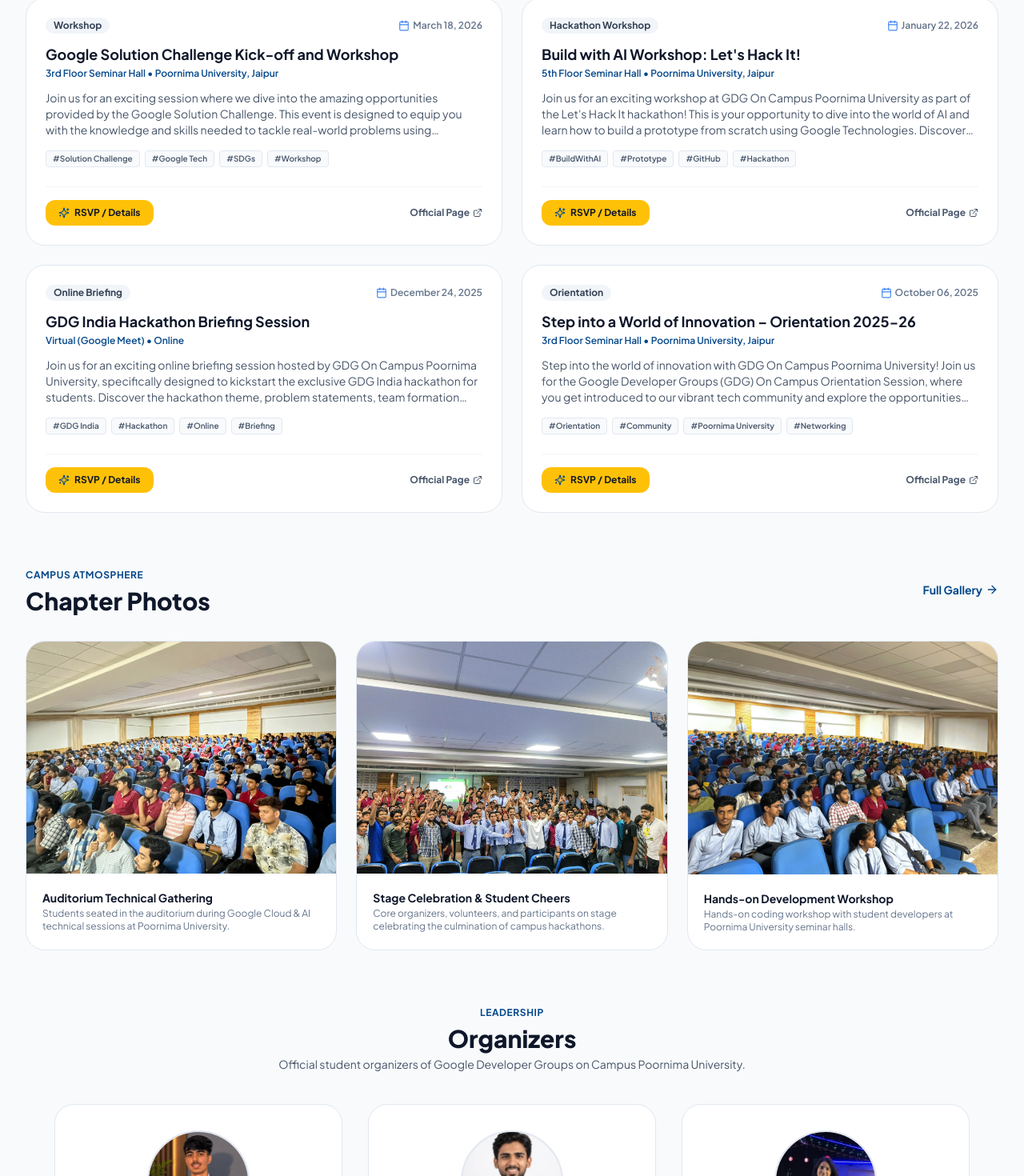
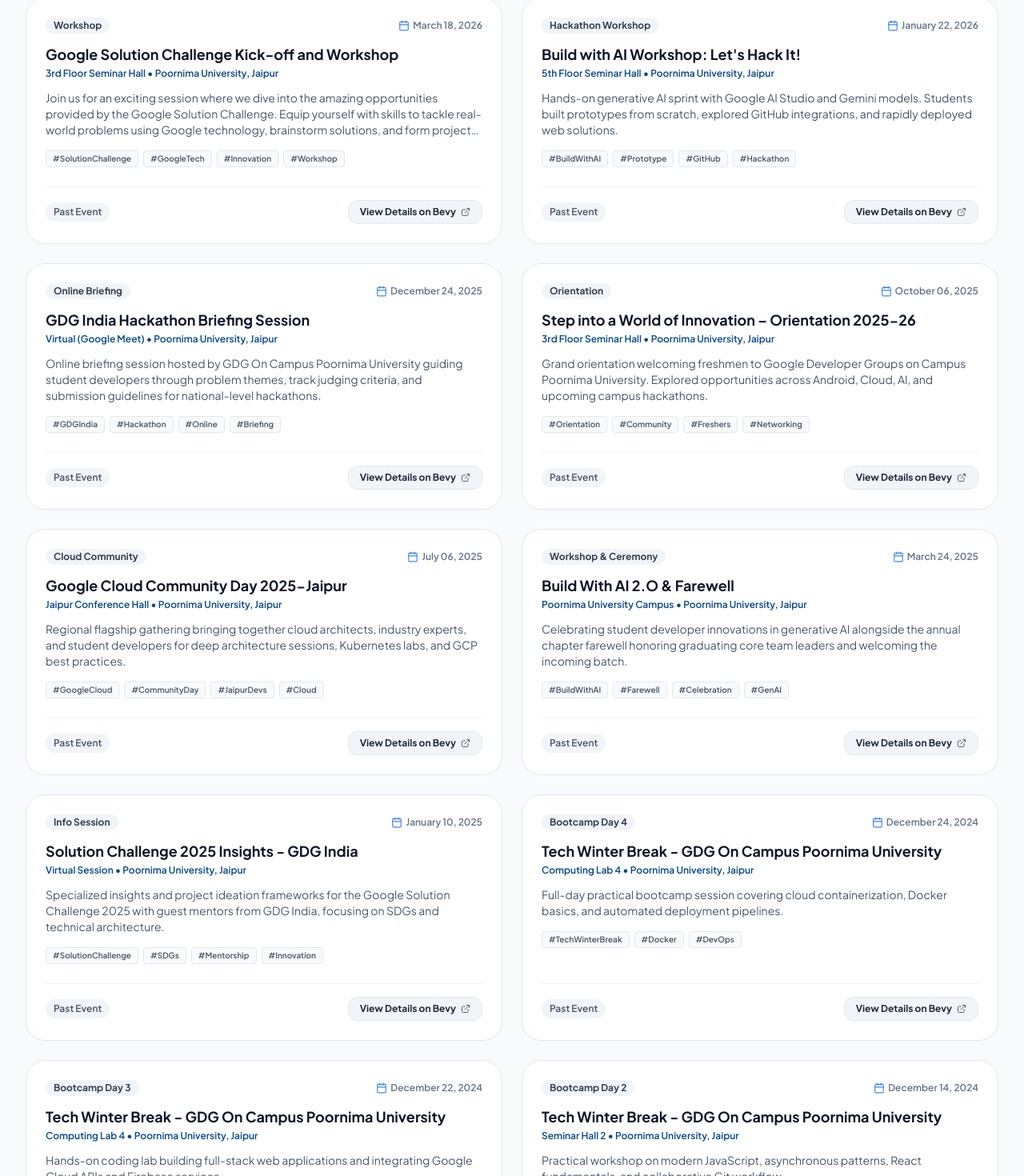
Before and after one commit to abhihacker0777/GDG-PU, a React (Vite) app: page / in a window 1280 px wide. Shown: the part 220-1690 px from the top of the page at 80% size. Built offline with nearby package versions, Linux system fonts and the light colour scheme.

Commit message:
Add all 14 official chapter events, remove RSVP from past events, add photo 1793124271366.jpg, redirect Poornima logo to poornima.edu.in

```diff
--- a/src/data/gdgData.js
+++ b/src/data/gdgData.js
@@ -63,66 +63,193 @@
   {
     id: "evt-01",
     title: "Google Solution Challenge Kick-off and Workshop",
+    registrationType: "Free registration",
     category: "Workshop",
     status: "Past",
     date: "March 18, 2026",
-    time: "10:00 AM IST",
     venue: "3rd Floor Seminar Hall",
     location: "Poornima University, Jaipur",
-    banner: "/gdg_event_banner.png",
-    thumb: "/Audience_jlFNSW8.webp",
-    description: "Join us for an exciting session where we dive into the amazing opportunities provided by the Google Solution Challenge. This event is designed to equip you with the knowledge and skills needed to tackle real-world problems using Google's technology. Participate in an interactive workshop that guides you through understanding challenge requirements, brainstorming solutions, and forming project teams. Meet us at the 3rd floor seminar hall to kick off your journey with the Google Solution Challenge.",
-    tags: ["Solution Challenge", "Google Tech", "SDGs", "Workshop"],
+    description: "Join us for an exciting session where we dive into the amazing opportunities provided by the Google Solution Challenge. Equip yourself with skills to tackle real-world problems using Google technology, brainstorm solutions, and form project teams.",
+    tags: ["SolutionChallenge", "GoogleTech", "Innovation", "Workshop"],
     bevyUrl: "https://gdg.community.dev/events/details/google-gdg-on-campus-poornima-university-jaipur-india-presents-google-solution-challenge-kick-off-and-workshop/"
   },
   {
     id: "evt-02",
     title: "Build with AI Workshop: Let's Hack It!",
+    registrationType: "Free registration",
     category: "Hackathon Workshop",
     status: "Past",
     date: "January 22, 2026",
-    time: "12:00 PM IST",
     venue: "5th Floor Seminar Hall",
     location: "Poornima University, Jaipur",
-    banner: "/gdg_event_banner.png",
-    thumb: "/Audience2_2kdIZrI.webp",
-    description: "Join us for an exciting workshop at GDG On Campus Poornima University as part of the Let's Hack It hackathon! This is your opportunity to dive into the world of AI and learn how to build a prototype from scratch using Google Technologies. Discover seamless integration with platforms, push your code on GitHub, and deploy your website swiftly. See you at the 5th floor seminar hall!",
+    description: "Hands-on generative AI sprint with Google AI Studio and Gemini models. Students built prototypes from scratch, explored GitHub integrations, and rapidly deployed web solutions.",
     tags: ["BuildWithAI", "Prototype", "GitHub", "Hackathon"],
     bevyUrl: "https://gdg.community.dev/events/details/google-gdg-on-campus-poornima-university-jaipur-india-presents-build-with-ai-workshop-lets-hack-it/"
   },
   {
     id: "evt-03",
     title: "GDG India Hackathon Briefing Session",
+    registrationType: "Free registration",
     category: "Online Briefing",
     status: "Past",
     date: "December 24, 2025",
-    time: "06:00 PM IST",
     venue: "Virtual (Google Meet)",
-    location: "Online",
-    banner: "/gdg_event_banner.png",
-    thumb: "/bevy_chapter_thumb.png",
-    description: "Join us for an exciting online briefing session hosted by GDG On Campus Poornima University, specifically designed to kickstart the exclusive GDG India hackathon for students. Discover the hackathon theme, problem statements, team formation guidelines, and learn about the exciting rewards you can earn, including exclusive benefits from Google for the top three teams!",
-    tags: ["GDG India", "Hackathon", "Online", "Briefing"],
+    location: "Poornima University, Jaipur",
+    description: "Online briefing session hosted by GDG On Campus Poornima University guiding student developers through problem themes, track judging criteria, and submission guidelines for national-level hackathons.",
+    tags: ["GDGIndia", "Hackathon", "Online", "Briefing"],
     bevyUrl: "https://gdg.community.dev/events/details/google-gdg-on-campus-poornima-university-jaipur-india-presents-gdg-india-hackathon-briefing-session/"
   },
   {
     id: "evt-04",
     title: "Step into a World of Innovation – Orientation 2025-26",
+    registrationType: "Free registration",
     category: "Orientation",
     status: "Past",
     date: "October 06, 2025",
-    time: "09:00 AM IST",
     venue: "3rd Floor Seminar Hall",
     location: "Poornima University, Jaipur",
-    banner: "/gdg_event_banner.png",
-    thumb: "/group_photo_wrap_up.jpg",
-    description: "Step into the world of innovation with GDG On Campus Poornima University! Join us for the Google Developer Groups (GDG) On Campus Orientation Session, where you get introduced to our vibrant tech community and explore the opportunities that await you as part of GDG On Campus. Gain insights into upcoming workshops, hackathons, and certifications.",
-    tags: ["Orientation", "Community", "Poornima University", "Networking"],
+    description: "Grand orientation welcoming freshmen to Google Developer Groups on Campus Poornima University. Explored opportunities across Android, Cloud, AI, and upcoming campus hackathons.",
+    tags: ["Orientation", "Community", "Freshers", "Networking"],
     bevyUrl: "https://gdg.community.dev/events/details/google-gdg-on-campus-poornima-university-jaipur-india-presents-step-into-a-world-of-innovation-orientation-2025-26/"
+  },
+  {
+    id: "evt-05",
+    title: "Google Cloud Community Day 2025-Jaipur",
+    registrationType: "External registration",
+    category: "Cloud Community",
+    status: "Past",
+    date: "July 06, 2025",
+    venue: "Jaipur Conference Hall",
+    location: "Poornima University, Jaipur",
+    description: "Regional flagship gathering bringing together cloud architects, industry experts, and student developers for deep architecture sessions, Kubernetes labs, and GCP best practices.",
+    tags: ["GoogleCloud", "CommunityDay", "JaipurDevs", "Cloud"],
+    bevyUrl: "https://gdg.community.dev/events/details/google-gdg-on-campus-poornima-university-jaipur-india-presents-google-cloud-community-day-2025-jaipur/"
+  },
+  {
+    id: "evt-06",
+    title: "Build With AI 2.O & Farewell",
+    registrationType: "Free registration",
+    category: "Workshop & Ceremony",
+    status: "Past",
+    date: "March 24, 2025",
+    venue: "Poornima University Campus",
+    location: "Poornima University, Jaipur",
+    description: "Celebrating student developer innovations in generative AI alongside the annual chapter farewell honoring graduating core team leaders and welcoming the incoming batch.",
+    tags: ["BuildWithAI", "Farewell", "Celebration", "GenAI"],
+    bevyUrl: "https://gdg.community.dev/events/details/google-gdg-on-campus-poornima-university-jaipur-india-presents-build-with-ai-2o-amp-farewell/"
+  },
+  {
+    id: "evt-07",
+    title: "Solution Challenge 2025 Insights - GDG India",
+    registrationType: "Free registration",
+    category: "Info Session",
+    status: "Past",
+    date: "January 10, 2025",
+    venue: "Virtual Session",
+    location: "Poornima University, Jaipur",
+    description: "Specialized insights and project ideation frameworks for the Google Solution Challenge 2025 with guest mentors from GDG India, focusing on SDGs and technical architecture.",
+    tags: ["SolutionChallenge", "SDGs", "Mentorship", "Innovation"],
+    bevyUrl: "https://gdg.community.dev/events/details/google-gdg-on-campus-poornima-university-jaipur-india-presents-solution-challenge-2025-insights-gdg-india/"
+  },
+  {
+    id: "evt-08",
+    title: "Tech Winter Break - GDG On Campus Poornima University",
+    registrationType: "Free registration",
+    category: "Bootcamp Day 4",
+    status: "Past",
+    date: "December 24, 2024",
+    venue: "Computing Lab 4",
+    location: "Poornima University, Jaipur",
+    description: "Full-day practical bootcamp session covering cloud containerization, Docker basics, and automated deployment pipelines.",
+    tags: ["TechWinterBreak", "Docker", "DevOps"],
+    bevyUrl: "https://gdg.community.dev/events/details/google-gdg-on-campus-poornima-university-jaipur-india-presents-tech-winter-break-gdg-on-campus-poornima-university-3/"
+  },
+  {
+    id: "evt-09",
+    title: "Tech Winter Break - GDG On Campus Poornima University",
+    registrationType: "Free registration",
+    category: "Bootcamp Day 3",
+    status: "Past",
+    date: "December 22, 2024",
+    venue: "Computing Lab 4",
+    location: "Poornima University, Jaipur",
+    description: "Hands-on coding lab building full-stack web applications and integrating Google Cloud APIs and Firebase services.",
+    tags: ["TechWinterBreak", "Firebase", "FullStack"],
+    bevyUrl: "https://gdg.community.dev/events/details/google-gdg-on-campus-poornima-university-jaipur-india-presents-tech-winter-break-gdg-on-campus-poornima-university-2/"
+  },
+  {
+    id: "evt-10",
+    title: "Tech Winter Break - GDG On Campus Poornima University",
+    registrationType: "Free registration",
+    category: "Bootcamp Day 2",
+    status: "Past",
+    date: "December 14, 2024",
+    venue: "Seminar Hall 2",
+    location: "Poornima University, Jaipur",
+    description: "Practical workshop on modern JavaScript, asynchronous patterns, React fundamentals, and collaborative Git workflow.",
+    tags: ["TechWinterBreak", "React", "JavaScript", "Git"],
+    bevyUrl: "https://gdg.community.dev/events/details/google-gdg-on-campus-poornima-university-jaipur-india-presents-tech-winter-break-gdg-on-campus-poornima-university-1/"
+  },
+  {
+    id: "evt-11",
+    title: "Tech Winter Break GDG On Campus Poornima University",
+    registrationType: "Free registration",
+    category: "Bootcamp Day 1",
+    status: "Past",
+    date: "December 05, 2024",
+    venue: "Seminar Hall 2",
+    location: "Poornima University, Jaipur",
+    description: "Kickoff session for the Tech Winter Break series introducing Linux command-line, developer environment setup, and open-source contributions.",
+    tags: ["TechWinterBreak", "Linux", "OpenSource"],
+    bevyUrl: "https://gdg.community.dev/events/details/google-gdg-on-campus-poornima-university-jaipur-india-presents-tech-winter-break-gdg-on-campus-poornima-university/"
+  },
+  {
+    id: "evt-12",
+    title: "Devfest Jaipur 2024",
+    registrationType: "External registration",
+    category: "Flagship Conference",
+    status: "Past",
+    date: "November 24, 2024",
+    venue: "Birla Auditorium, Jaipur",
+    location: "Poornima University, Jaipur",
+    description: "Rajasthan's premier annual developer festival co-hosted with GDG Jaipur featuring Google Developer Experts, keynote talks, and deep-dive technical tracks.",
+    tags: ["Devfest", "Jaipur", "GDE", "GoogleTech"],
+    bevyUrl: "https://gdg.community.dev/events/details/google-gdg-on-campus-poornima-university-jaipur-india-presents-devfest-jaipur-2024/cohost-gdg-on-campus-poornima-university-jaipur-india"
+  },
+  {
+    id: "evt-13",
+    title: "Build with AI: Explore, Learn, and Create for Beginners",
+    registrationType: "Free registration",
+    category: "AI Workshop",
+    status: "Past",
+    date: "October 21, 2024",
+    venue: "Seminar Hall 1",
+    location: "Poornima University, Jaipur",
+    description: "Beginner-friendly hands-on workshop exploring artificial intelligence, machine learning concepts, and building your first AI-powered prototype with Google APIs.",
+    tags: ["BuildWithAI", "Beginners", "MachineLearning"],
+    bevyUrl: "https://gdg.community.dev/events/details/google-gdg-on-campus-poornima-university-jaipur-india-presents-build-with-ai-explore-learn-and-create-for-beginners/"
+  },
+  {
+    id: "evt-14",
+    title: "Info Session : GDSC to GDG on Campus & GenAI Study Jams Overview",
+    registrationType: "Free registration",
+    category: "Inaugural Info Session",
+    status: "Past",
+    date: "September 20, 2024",
+    venue: "Main Auditorium",
+    location: "Poornima University, Jaipur",
+    description: "Inaugural chapter orientation marking the transition from GDSC to GDG on Campus, along with the rollout and enrollment for the Google Cloud GenAI Study Jams.",
+    tags: ["InfoSession", "GDGOnCampus", "GenAIStudyJams"],
+    bevyUrl: "https://gdg.community.dev/events/details/google-gdg-on-campus-poornima-university-jaipur-india-presents-info-session-gdsc-to-gdg-on-campus-amp-genai-study-jams-overview/"
   }
 ];
 
 export const realChapterPhotos = [
+  {
+    url: "/1793124271366.jpg",
+    caption: "Student Innovators & Tech Gathering",
+    description: "GDG on Campus student participants and developers gathered at Poornima University computing facilities."
+  },
   {
     url: "/Audience_jlFNSW8.webp",
     caption: "Auditorium Technical Gathering",
--- a/src/pages/Events.jsx
+++ b/src/pages/Events.jsx
@@ -5,7 +5,8 @@
   Clock,
   Search,
   Sparkles,
-  ExternalLink
+  ExternalLink,
+  CheckCircle2
 } from 'lucide-react';
 import { realEvents } from '../data/gdgData';
 
@@ -55,11 +56,18 @@
             >
               <div>
                 <div className="p-6">
-                  <div className="flex items-center justify-between mb-3">
-                    <span className="text-xs font-bold px-2.5 py-0.5 rounded-full bg-slate-100 text-slate-700">
-                      {event.category}
-                    </span>
-                    <span className="text-xs font-semibold text-slate-500 flex items-center gap-1">
+                  <div className="flex items-center justify-between gap-2 mb-3">
+                    <div className="flex items-center gap-1.5 flex-wrap">
+                      <span className="text-xs font-bold px-2.5 py-0.5 rounded-full bg-slate-100 text-slate-700">
+                        {event.category}
+                      </span>
+                      {event.registrationType && (
+                        <span className="text-[11px] font-semibold px-2 py-0.5 rounded-full bg-sky-50 text-sky-700 border border-sky-100">
+                          {event.registrationType}
+                        </span>
+                      )}
+                    </div>
+                    <span className="text-xs font-semibold text-slate-500 flex items-center gap-1 shrink-0">
                       <Calendar className="w-3.5 h-3.5 text-google-blue" /> {event.date}
                     </span>
                   </div>
@@ -87,22 +95,19 @@
                 </div>
               </div>
 
-              <div className="p-6 pt-0 flex items-center justify-between">
-                <button
-                  onClick={() => onOpenRSVP(event)}
-                  className="px-4 py-2 rounded-xl text-xs font-bold text-slate-900 bg-poornima-gold hover:bg-poornima-goldHover transition shadow-xs flex items-center gap-1.5"
-                >
-                  <Sparkles className="w-3.5 h-3.5 text-poornima-700" />
-                  <span>RSVP / Pass</span>
-                </button>
+              <div className="p-6 pt-0 border-t border-slate-100 mt-4 pt-4 flex items-center justify-between">
+                <span className="inline-flex items-center gap-1.5 px-3 py-1 rounded-full text-xs font-semibold bg-slate-100 text-slate-600">
+                  <CheckCircle2 className="w-3.5 h-3.5 text-slate-400" />
+                  <span>Concluded</span>
+                </span>
 
                 <a
                   href={event.bevyUrl}
                   target="_blank"
-                  rel="noreferrer"
-                  className="text-xs font-bold text-slate-600 hover:text-slate-900 flex items-center gap-1"
+                  rel="noopener noreferrer"
+                  className="inline-flex items-center gap-1.5 px-4 py-2 rounded-xl text-xs font-bold text-slate-800 bg-slate-100 hover:bg-slate-200 border border-slate-200 transition"
                 >
-                  <span>View on Bevy</span>
+                  <span>View Details on Bevy</span>
                   <ExternalLink className="w-3.5 h-3.5" />
                 </a>
               </div>
--- a/src/pages/Home.jsx
+++ b/src/pages/Home.jsx
@@ -61,22 +61,18 @@
               </div>
 
               <div className="mt-6 pt-4 border-t border-slate-100 flex items-center justify-between">
-                <button
-                  onClick={() => onOpenRSVP(evt)}
-                  className="px-4 py-2 rounded-xl text-xs font-bold text-slate-900 bg-poornima-gold hover:bg-poornima-goldHover transition shadow-xs flex items-center gap-1.5"
-                >
-                  <Sparkles className="w-3.5 h-3.5 text-poornima-700" />
-                  <span>RSVP / Details</span>
-                </button>
+                <span className="text-xs font-semibold px-2.5 py-1 rounded-full bg-slate-100 text-slate-600">
+                  Past Event
+                </span>
 
                 <a
                   href={evt.bevyUrl}
                   target="_blank"
-                  rel="noreferrer"
-                  className="text-xs font-bold text-slate-600 hover:text-slate-900 flex items-center gap-1"
+                  rel="noopener noreferrer"
+                  className="px-3.5 py-1.5 rounded-xl text-xs font-bold text-slate-800 bg-slate-100 hover:bg-slate-200 border border-slate-200 transition flex items-center gap-1.5"
                 >
-                  <span>Official Page</span>
-                  <ExternalLink className="w-3 h-3" />
+                  <span>View Details on Bevy</span>
+                  <ExternalLink className="w-3 h-3 opacity-70" />
                 </a>
               </div>
             </div>
@@ -101,7 +97,7 @@
           </button>
         </div>
 
-        <div className="grid grid-cols-1 sm:grid-cols-2 md:grid-cols-3 gap-6">
+        <div className="grid grid-cols-1 sm:grid-cols-2 lg:grid-cols-4 gap-6">
           {realChapterPhotos.map((photo, i) => (
             <div key={i} className="rounded-3xl overflow-hidden bg-white border border-slate-200 shadow-xs hover:shadow-md transition">
               <div className="aspect-4/3 overflow-hidden bg-slate-100">
--- a/src/pages/Photos.jsx
+++ b/src/pages/Photos.jsx
@@ -19,7 +19,7 @@
       </section>
 
       <section className="max-w-7xl mx-auto px-4 sm:px-6 lg:px-8">
-        <div className="grid grid-cols-1 sm:grid-cols-2 md:grid-cols-3 gap-6 sm:gap-8">
+        <div className="grid grid-cols-1 md:grid-cols-2 gap-8">
           {realChapterPhotos.map((photo, i) => (
             <div
               key={i}
```
Also changed, not shown: src/components/Navbar.jsx (+17 -3 lines), src/pages/About.jsx (+13 -5 lines).
